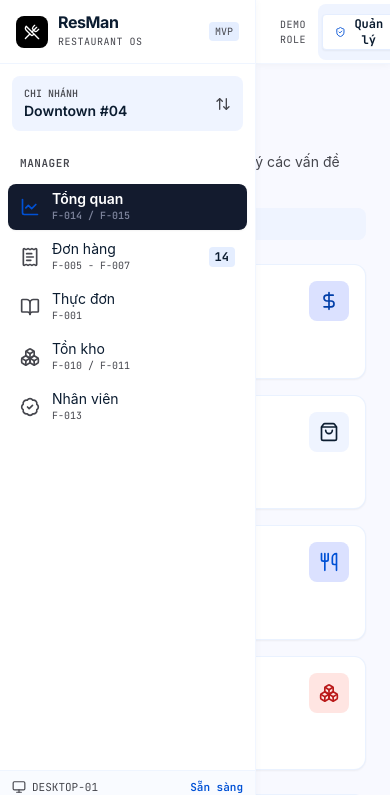
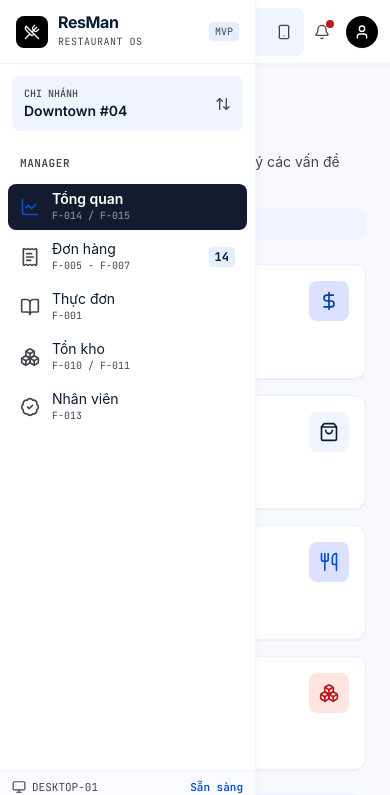
Before and after one commit to NTMHuy/ResMan, a React (Vite) app in the folder src/frontend/: page / in a window 390 px wide. Shown: the top 795 px of the page. Built offline with nearby package versions, Linux system fonts and the light colour scheme.

Commit message:
feat(ui): make shared header responsive

```diff
--- a/src/frontend/src/components/layout/Header.tsx
+++ b/src/frontend/src/components/layout/Header.tsx
@@ -39,12 +39,12 @@ export const Header: React.FC<HeaderProps> = ({ currentRole, onRoleChange, onTab
   };
 
   return (
-    <header className={`fixed top-0 right-0 h-16 bg-surface-container-lowest/95 backdrop-blur-md shadow-[0_1px_8px_rgba(0,0,0,0.04)] z-40 flex items-center justify-between px-6 border-b border-surface-container-high/40 ${
-      isCustomer ? 'left-0' : 'left-64'
+    <header className={`fixed top-0 right-0 h-16 bg-surface-container-lowest/95 backdrop-blur-md shadow-[0_1px_8px_rgba(0,0,0,0.04)] z-40 flex items-center justify-between px-3 sm:px-4 lg:px-6 border-b border-surface-container-high/40 ${
+      isCustomer ? 'left-0' : 'lg:left-64'
     }`}>
-      <div className="flex items-center gap-3">
-        <span className="text-[10px] uppercase tracking-wider font-tabular-data text-on-surface-variant">Demo role</span>
-        <div className="flex items-center gap-1 bg-surface-container-low p-1 rounded-lg">
+      <div className="flex items-center gap-2 min-w-0">
+        <span className="hidden xl:inline text-[10px] uppercase tracking-wider font-tabular-data text-on-surface-variant">Demo role</span>
+        <div className="flex items-center gap-1 bg-surface-container-low p-1 rounded-lg overflow-x-auto max-w-[calc(100vw-130px)] sm:max-w-[calc(100vw-180px)]">
           {ROLE_CONFIG.map((btn) => {
             const Icon = btn.icon;
             const isSelected = currentRole === btn.role;
@@ -53,21 +53,21 @@ export const Header: React.FC<HeaderProps> = ({ currentRole, onRoleChange, onTab
                 key={btn.role}
                 type="button"
                 onClick={() => handleRoleSelect(btn.role, btn.targetTab)}
-                className={`min-h-[36px] px-3 rounded font-tabular-data text-xs flex items-center gap-1.5 transition-colors cursor-pointer ${
+                className={`min-h-[40px] px-2 sm:px-3 rounded font-tabular-data text-xs flex items-center gap-1.5 shrink-0 transition-colors cursor-pointer ${
                   isSelected
                     ? 'bg-surface-container-lowest text-on-surface font-bold shadow-xs border border-surface-container'
                     : 'text-on-surface-variant hover:text-on-surface hover:bg-surface-container/50 font-medium'
                 }`}
               >
                 <Icon className={`w-4 h-4 ${isSelected ? 'text-secondary' : 'text-on-surface-variant'}`} />
-                <span>{btn.label}</span>
+                <span className="hidden sm:inline">{btn.label}</span>
               </button>
             );
           })}
         </div>
       </div>
 
-      <div className="flex items-center gap-3">
+      <div className="flex items-center gap-1.5 shrink-0">
         <div className="hidden md:flex items-center gap-2 bg-surface-container-low px-3 py-1.5 rounded-full border border-surface-container-high/50">
           <Radio className="w-3.5 h-3.5 text-secondary animate-pulse" />
           <span className="font-tabular-data text-xs text-on-surface font-medium">Đồng bộ</span>
```
